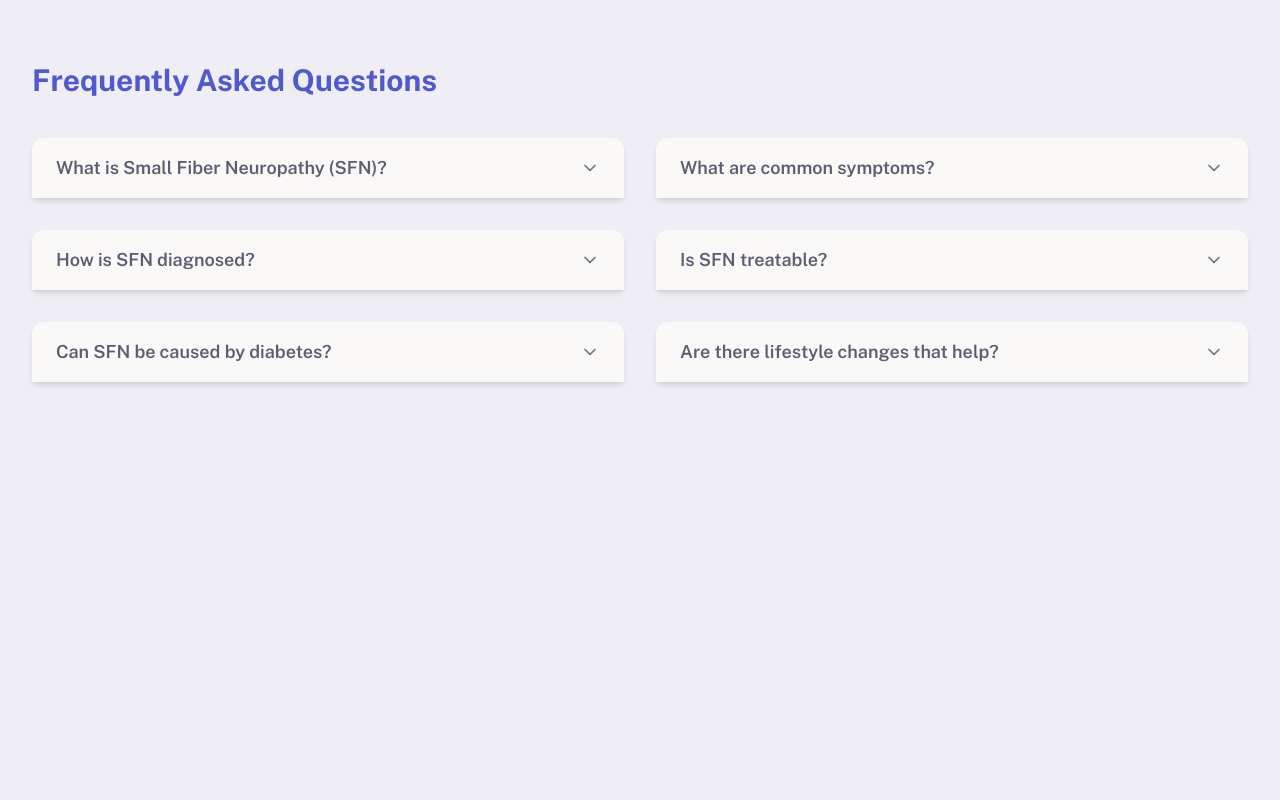
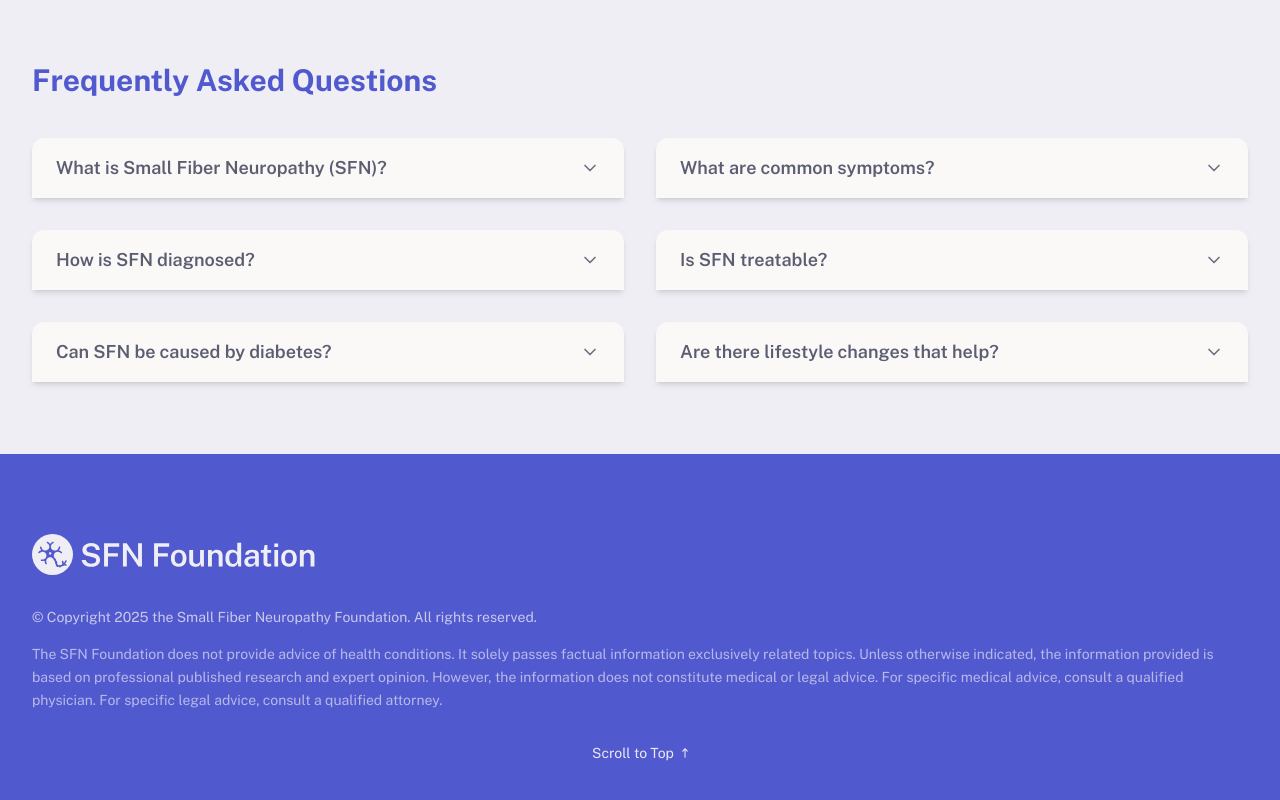
Before and after one commit to MattSnyder97/sfn-foundation, a Next.js app: page / in a window 1280 px wide. Shown: the part 1642-2442 px from the top of the page. Before the commit the page ends 2096 px from the top, so only its background shows below. Built offline with nearby package versions, Linux system fonts and the light colour scheme.

Commit message:
Added Footer

```diff
--- a/src/app/page.tsx
+++ b/src/app/page.tsx
@@ -4,6 +4,8 @@ import Hero from "@/components/sections/Hero";
 import { FeaturedCards } from "@/components/sections/FeaturedCards";
 import { Testimonial } from "@/components/sections/Testimonial";
 import { FAQs } from "@/components/sections/FAQs";
+
+import Footer from "@/components/sections/Footer";
 
 export default function Home() {
   return (
@@ -15,7 +17,10 @@ export default function Home() {
         <FeaturedCards />
         <Testimonial />
         <FAQs />
+
       </main>
+
+      <Footer />
     </>
   );
 }
--- a/src/components/sections/Footer.tsx
+++ b/src/components/sections/Footer.tsx
@@ -0,0 +1,65 @@
+"use client";
+import { useState } from "react";
+import Link from "next/link";
+import Image from "next/image";
+
+
+
+export default function Footer() {
+  const scrollToTop = () => {
+    window.scrollTo({ top: 0, behavior: 'smooth' });
+  };
+
+  return (
+    <footer className="w-full bg-primary text-white">
+      <div className="container-padding mx-auto py-20">
+        {/* Main Footer Content */}
+        <div>
+          {/* Logo and Branding */}
+          <div className="flex items-center space-x-3 mb-8">
+            <Link href="/" className="flex items-center">
+              <Image
+                src="/logos/logoWhite.svg"
+                alt="SFN Foundation Logo"
+                width={285}
+                height={41}
+              />
+            </Link>
+          </div>
+
+          {/* Copyright and Legal */}
+          <div className="mb-8">
+            <p className="text-sm opacity-70 mb-4">
+              © Copyright 2025 the Small Fiber Neuropathy Foundation. All rights reserved.
+            </p>
+            <p className="text-sm opacity-60 leading-relaxed">
+              The SFN Foundation does not provide advice of health conditions. It solely passes
+              factual information exclusively related topics. Unless otherwise indicated, the information
+              provided is based on professional published research and expert opinion. However, the
+              information does not constitute medical or legal advice. For specific medical advice,
+              consult a qualified physician. For specific legal advice, consult a qualified attorney.
+            </p>
+          </div>
+
+          {/* Scroll to Top Button */}
+          <div className="flex justify-center">
+            <button
+              onClick={scrollToTop}
+              className="flex items-center space-x-2 text-sm opacity-90 hover:opacity-100 transition-opacity duration-200 group cursor-pointer"
+              aria-label="Scroll to top"
+            >
+              <span>Scroll to Top</span>
+              <Image
+                src="/icons/arrowUp.svg"
+                alt="Arrow up"
+                width={6}
+                height={11}
+                className="group-hover:-translate-y-1 transition-transform duration-200"
+              />
+            </button>
+          </div>
+        </div>
+      </div>
+    </footer>
+  );
+}
--- a/src/components/sections/Header.tsx
+++ b/src/components/sections/Header.tsx
@@ -51,7 +51,7 @@ export default function Header() {
       dropdown: true,
       items: [
         { label: "Newly Diagnosed", href: "/resources/newly-diagnosed" },
-        { label: "Support Group", href: "/resources/support-group" },
+        { label: "Support Group", href: "https://discord.gg/UGNhBMkBS7", target: "_blank" },
         { label: "Caregiver Tips", href: "/resources/caregiver-tips" },
         { label: "Approved Doctors", href: "/resources/doctors" },
         { label: "SFN Dictionary", href: "/resources/dictionary" },
@@ -81,7 +81,7 @@ export default function Header() {
   };
 
   return (
-    <header className="w-full bg-white shadow-header relative">
+    <header className="w-full bg-white shadow-header relative md:sticky md:top-0 md:z-50">
       <div className="container-padding mx-auto flex items-center justify-between py-12">
         {/* Logo */}
         <Link href="/" className="flex items-center space-x-2">
@@ -140,6 +140,8 @@ export default function Header() {
                             <Link
                               key={item.label}
                               href={item.href}
+                              target={item.target}
+                              rel={item.target === "_blank" ? "noopener noreferrer" : undefined}
                               className="block px-4 py-3 text-sm text-gray-700 hover:bg-primary/8"
                             >
                               {item.label}
@@ -256,6 +258,8 @@ export default function Header() {
                     <Link
                       key={item.label}
                       href={item.href}
+                      target={item.target}
+                      rel={item.target === "_blank" ? "noopener noreferrer" : undefined}
                       className="block text-sm text-gray-700 hover:bg-gray-100 rounded-md px-2 py-2"
                     >
                       {item.label}
```
Also changed, not shown: public/icons/arrowUp.svg (added).
